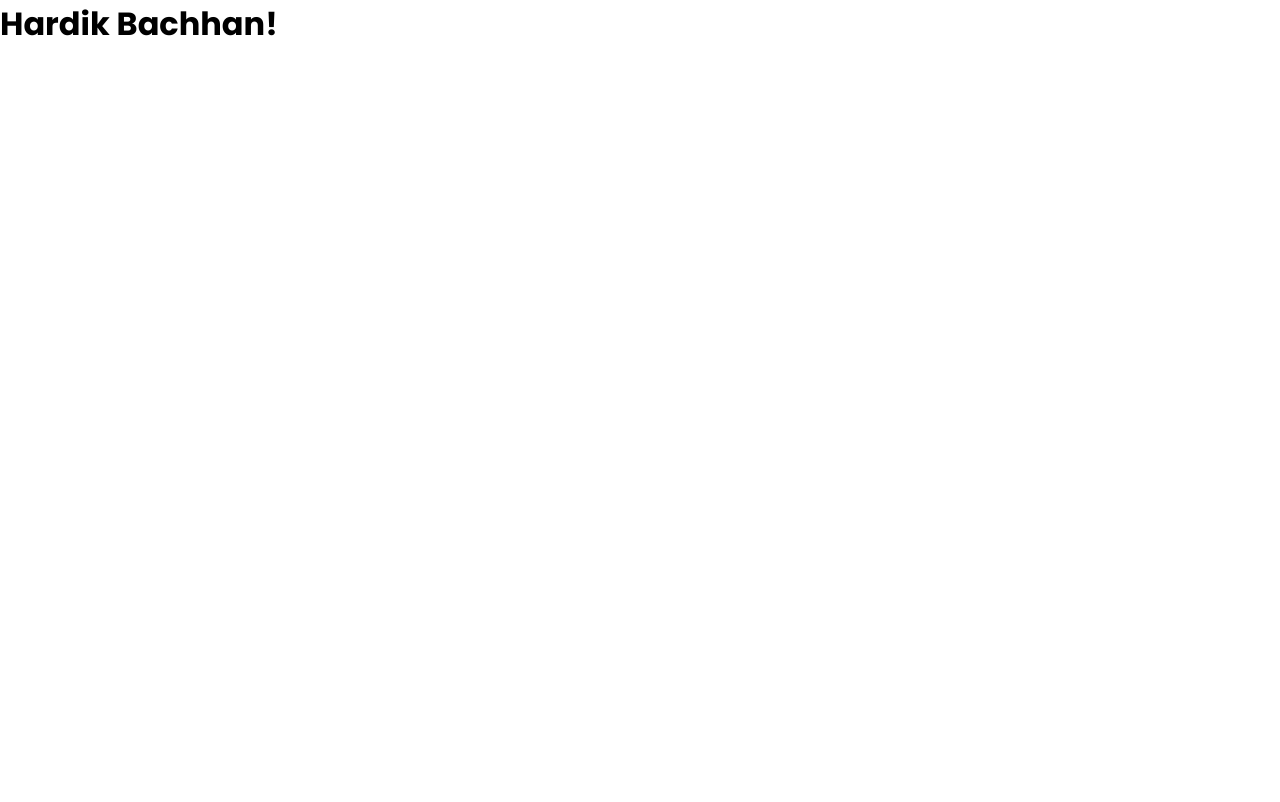
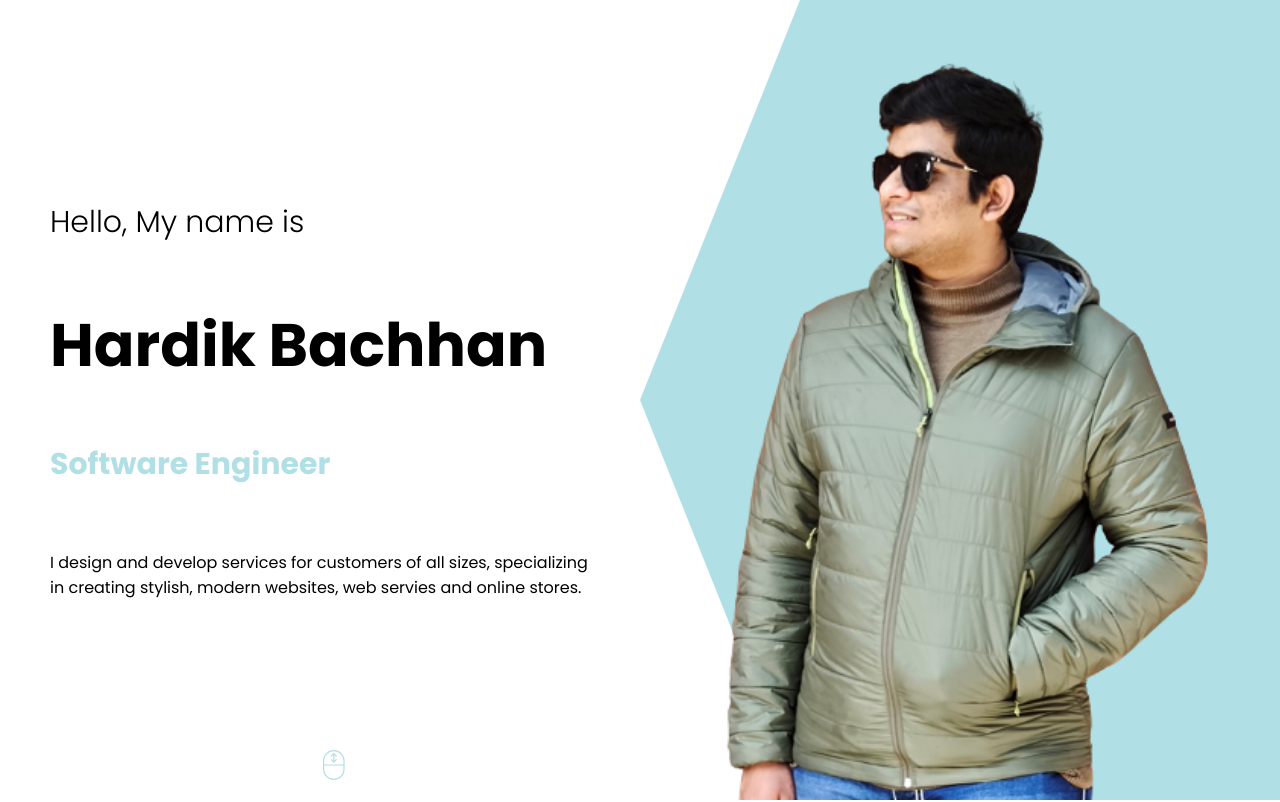
Before and after one commit to hardikbachhan/portfolio, a React (Create React App) app: page / in a window 1280 px wide. Shown: the top 802 px of the page. Built offline with nearby package versions, Linux system fonts and the light colour scheme.

Commit message:
complete personal information component

```diff
--- a/src/App.js
+++ b/src/App.js
@@ -1,9 +1,18 @@
 import "./app.css";
+import Intro from "./components/intro/Intro";
 
 function App() {
   return (
-    <div className="App">
-      <h1>Hardik Bachhan!</h1>
+    <div>
+      <Intro />
+      <h1>Hello</h1>
+      <h1>Hello</h1>
+      <h1>Hello</h1>
+      <h1>Hello</h1>
+      <h1>Hello</h1>
+      <h1>Hello</h1>
+      <h1>Hello</h1>
+      <h1>Hello</h1>
     </div>
   );
 }
--- a/src/app.css
+++ b/src/app.css
@@ -6,3 +6,9 @@
 body {
     font-family: 'Poppins', sans-serif;
 }
+
+::-webkit-scrollbar {
+    display: none;
+    width: 0;
+    height: 0;
+}
--- /dev/null
+++ b/src/components/intro/Intro.jsx
@@ -0,0 +1,36 @@
+import React from "react";
+import "./intro.css";
+
+function Intro() {
+  return (
+    <div className="i">
+      <div className="i-left">
+        <div className="i-left-wrapper">
+          <h2 className="i-intro">Hello, My name is</h2>
+          <h1 className="i-name">Hardik Bachhan</h1>
+          <div className="i-title">
+            <div className="i-title-wrapper">
+              <div className="i-title-item">Web Developer</div>
+              <div className="i-title-item">Artist</div>
+              <div className="i-title-item">Software Engineer</div>
+              <div className="i-title-item">Learner</div>
+              <div className="i-title-item">Scuba Diver</div>
+            </div>
+          </div>
+          <p className="i-desc">
+            I design and develop services for customers of all sizes,
+            specializing in creating stylish, modern websites, web servies and
+            online stores.
+          </p>
+        </div>
+        <img src="/svg/scroll-down.svg" alt="|" className="i-scroll"/>
+      </div>
+      <div className="i-right">
+        <div className="i-bg"></div>
+        <img src="/img/me-1.png" alt="" className="i-img" />
+      </div>
+    </div>
+  );
+}
+
+export default Intro;
--- /dev/null
+++ b/src/components/intro/intro.css
@@ -0,0 +1,93 @@
+.i {
+    display: flex;
+    height: 100vh;
+
+}
+
+.i-left {
+    flex: 1;
+    display: flex;
+    align-items: center;
+}
+
+.i-right {
+    flex: 1;
+    position: relative;
+}
+
+.i-left-wrapper {
+    padding: 50px;
+    height: 50%;
+    display: flex;
+    flex-direction: column;
+    justify-content: space-between;
+}
+
+.i-intro {
+    font-size: 30px;
+    font-weight: 300;
+}
+
+.i-name {
+    font-size: 60px;
+}
+
+.i-title {
+    height: 50px;
+    overflow: hidden;
+}
+
+.i-title-wrapper {
+    height: 50px;
+    animation: move 10s ease-in-out infinite alternate;
+}
+
+@keyframes move {
+    25%{
+        transform: translateY(-50px);
+    }
+    50%{
+        transform: translateY(-100px);
+    }
+    75%{
+        transform: translateY(-150px);
+    }
+    100%{
+        transform: translateY(-200px);
+    }
+}
+
+.i-title-item {
+    height: 50px;
+    font-size: 30px;
+    font-weight: bold;
+    color: powderblue;
+    display: flex;
+    align-items: center;
+}
+
+.i-scroll {
+    width: 30px;
+    height: 30px;
+    position: absolute;
+    bottom: 20px;
+    left: 25%;
+}
+
+.i-img {
+    width: 100%;
+    height: 100%;
+    object-fit: cover;
+    position: absolute;
+    /* border-radius: 10px; */
+}
+
+.i-bg {
+    clip-path: polygon(100% 0%, 100% 50%, 100% 100%, 25% 100%, 0% 50%, 25% 0%);
+    background-color: powderblue;
+    width: 100%;
+    height: 100%;
+    position: absolute;
+    top: 0;
+    right: 0;
+}
```
Also changed, not shown: public/img/me-1.png (added), public/svg/scroll-down.svg (added).
